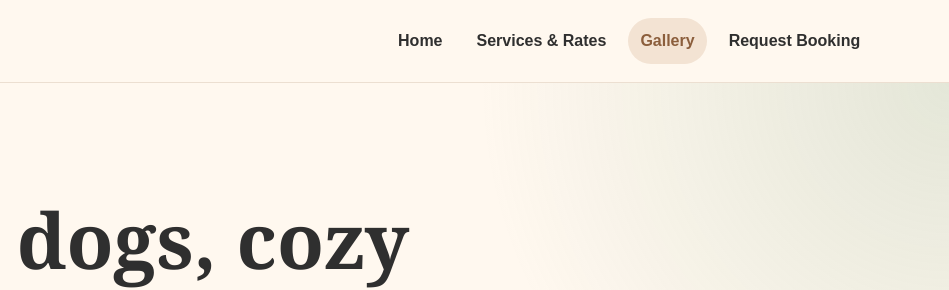
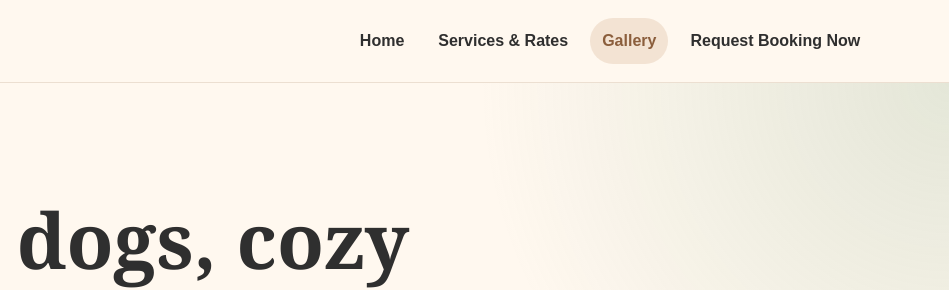
Before and after one commit to LittleSocksPetHotel/little-socks-pet-hotel, a plain HTML site: page gallery.html in a window 1280 px wide. Shown: the top 290 px of the page, 331-1280 px from the left. Drawn offline with Linux system fonts and the light colour scheme.

Commit message:
Update gallery.html

```diff
--- a/gallery.html
+++ b/gallery.html
@@ -22,8 +22,7 @@
       <a href="index.html">Home</a>
       <a href="services.html">Services & Rates</a>
       <a href="gallery.html" class="active">Gallery</a>
-      <a href="booking.html">Request Booking</a>
-    </nav>
+<a class="nav-cta booking-link" href="https://docs.google.com/forms/d/e/1FAIpQLSftZxTAw-UsZBtrj0l02xMFpnldY8SociJpV_ycvSw5lvjqvQ/viewform" target="_blank" rel="noopener">Request Booking Now</a>    </nav>
   </header>
 
   <main>
```
